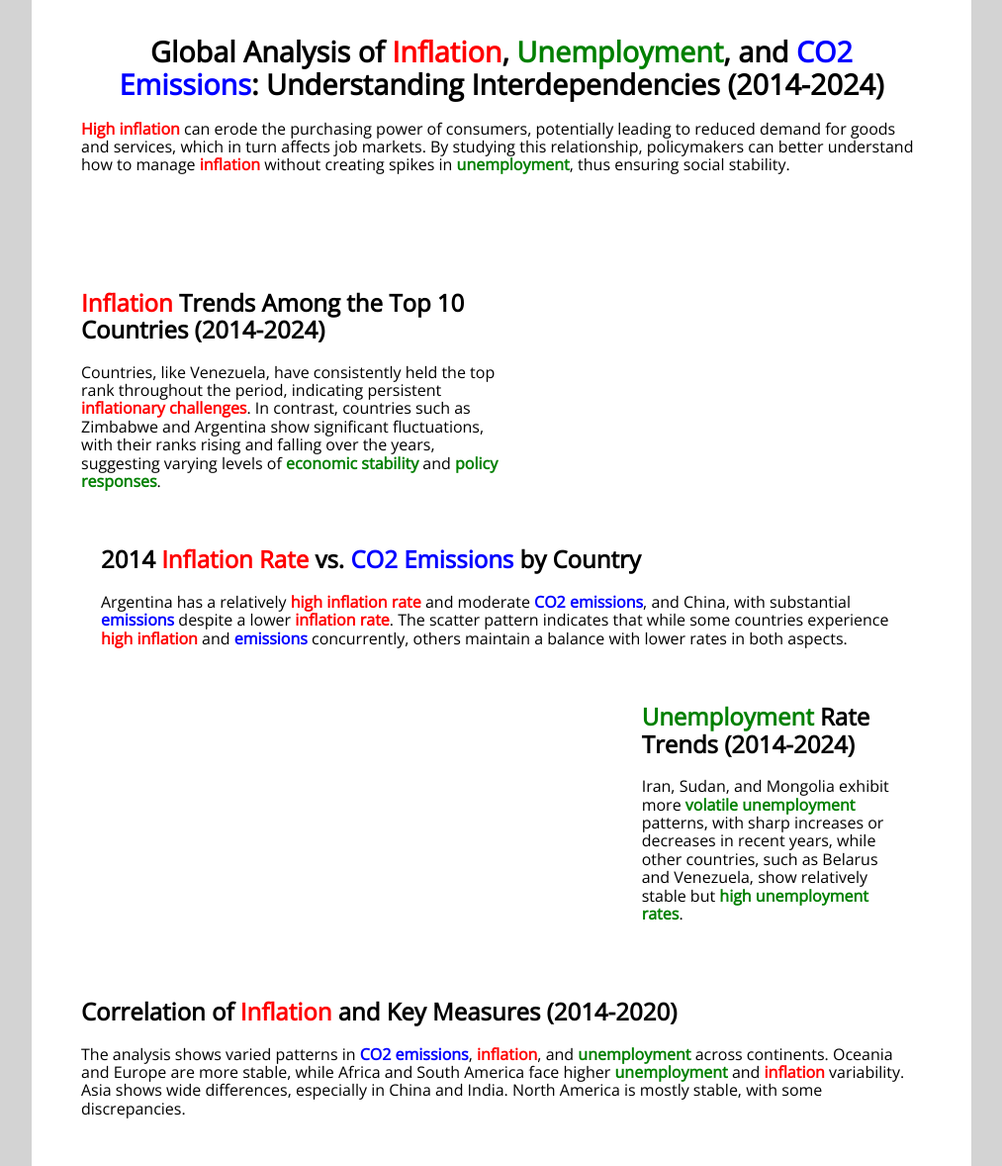
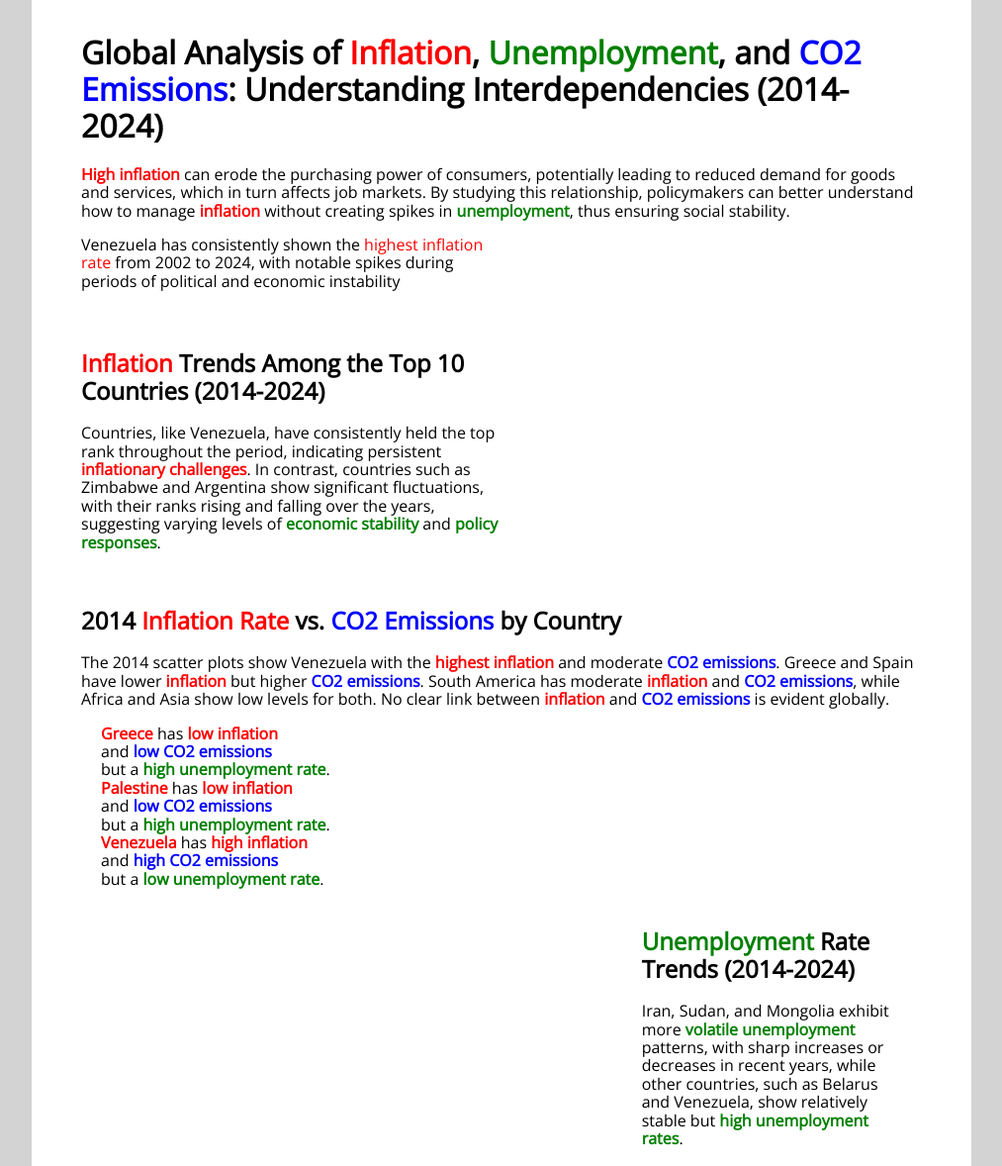
Before and after one commit to ethanyonggg/FIT3179, a plain HTML site: page asgn2/index.html in a window 1280 px wide. Shown: the top 1178 px of the page at 99% size, without its empty margins (133-1146 px from the left). Drawn offline with nearby package versions, Linux system fonts and the light colour scheme; a script that the page names is missing.

Commit message:
Update index.html

```diff
--- a/asgn2/index.html
+++ b/asgn2/index.html
@@ -27,16 +27,14 @@
 
   <div class="page">
 
-    <!-- pure grid group -->
-    <div class="pure-g">
-      <div class="pure-u-1-1">
-        <h1 style="text-align:center; font-size:1.8em;">Global Analysis of <span style="color:red;">Inflation</span>, <span style="color:green;">Unemployment</span>, and <span style="color:blue;">CO2 Emissions</span>: Understanding Interdependencies (2014-2024)</h1>
-        <p><strong style="color:red;">High inflation</strong> can erode the purchasing power
-           of consumers, potentially leading to reduced demand for goods and services, which in turn affects
-            job markets. By studying this relationship, policymakers
-            can better understand how to manage <strong style="color:red;">inflation</strong> without creating spikes in
-            <strong style="color:green;">unemployment</strong>, thus ensuring social stability.</p>
-      </div>
+    <!-- Title Section -->
+    <div class="title-section">
+      <h1>Global Analysis of <span style="color:red;">Inflation</span>, <span style="color:green;">Unemployment</span>, and <span style="color:blue;">CO2 Emissions</span>: Understanding Interdependencies (2014-2024)</h1>
+      <p><strong style="color:red;">High inflation</strong> can erode the purchasing power
+         of consumers, potentially leading to reduced demand for goods and services, which in turn affects
+          job markets. By studying this relationship, policymakers
+          can better understand how to manage <strong style="color:red;">inflation</strong> without creating spikes in
+          <strong style="color:green;">unemployment</strong>, thus ensuring social stability.</p>
     </div>
     <!-- end pure grid group -->
 
@@ -44,6 +42,8 @@
     <div class="pure-g">
       <div class="pure-u-1-2">
         <div id="vis1" class="vis-container"></div>
+        <div class="annotation-vis1">Venezuela has consistently shown the <span style="color:red;">highest inflation rate</span> from 2002 to 2024,
+          with notable spikes during periods of political and economic instability</div>
       </div>
     </div>
     <!-- end pure grid group -->
@@ -65,18 +65,38 @@
 
     <!-- end pure grid group -->
 
+    <div class="text-section">
+      <h2>2014 <span style="color:red;">Inflation Rate</span> vs. <span style="color:blue;">CO2 Emissions</span> by Country</h2>
+      <p>The 2014 scatter plots show Venezuela with the <strong style="color:red;">highest inflation</strong> and
+        moderate <strong style="color:blue;">CO2 emissions</strong>. Greece and Spain have lower <strong style="color:red;">
+          inflation</strong> but higher <strong style="color:blue;">CO2 emissions</strong>. South America has moderate
+          <strong style="color:red;">inflation</strong> and <strong style="color:blue;">CO2 emissions</strong>, while Africa and Asia
+          show low levels for both. No clear link between <strong style="color:red;">inflation</strong> and
+          <strong style="color:blue;">CO2 emissions</strong> is evident globally.
+      </div>
+
     <!-- pure grid group -->
     <div class="description description-right">
-      <h2>2014 <span style="color:red;">Inflation Rate</span> vs. <span style="color:blue;">CO2 Emissions</span> by Country</h2>
-      <p>Argentina has a relatively <strong style="color:red;">high inflation rate</strong> and moderate <strong style="color:blue;">CO2 emissions</strong>, and China,
-        with substantial <strong style="color:blue;">emissions</strong> despite a lower <strong style="color:red;">inflation rate</strong>. The scatter pattern indicates that
-        while some countries experience <strong style="color:red;">high inflation</strong> and <strong style="color:blue;">emissions</strong> concurrently, others maintain a balance with
-        lower rates in both aspects.</p>
+        <div class="annotation-vis2">
+          <strong style="color:red;">Greece</strong> has <strong style="color:red;">low inflation</strong> <br>
+          and <strong style="color:blue;">low CO2 emissions</strong> <br>
+          but a <strong style="color:green;">high unemployment rate</strong>.
+        </div>
+          <div class="annotation-vis3">
+            <strong style="color:red;">Palestine</strong> has <strong style="color:red;">low inflation</strong> <br>
+            and <strong style="color:blue;">low CO2 emissions</strong> <br>
+            but a <strong style="color:green;">high unemployment rate</strong>.
+        </div>
+        <div class="annotation-vis4">
+          <strong style="color:red;">Venezuela</strong> has <strong style="color:red;">high inflation</strong> <br>
+          and <strong style="color:blue;">high CO2 emissions</strong> <br>
+          but a <strong style="color:green;">low unemployment rate</strong>.
+      </div>
     </div>
 
     <!-- pure grid group -->
     <div class="pure-g">
-      <div class="pure-u-1-2">
+      <div class="pure-u-2-3">
         <div id="vis2" class="vis-container"></div>
       </div>
     </div>
```
